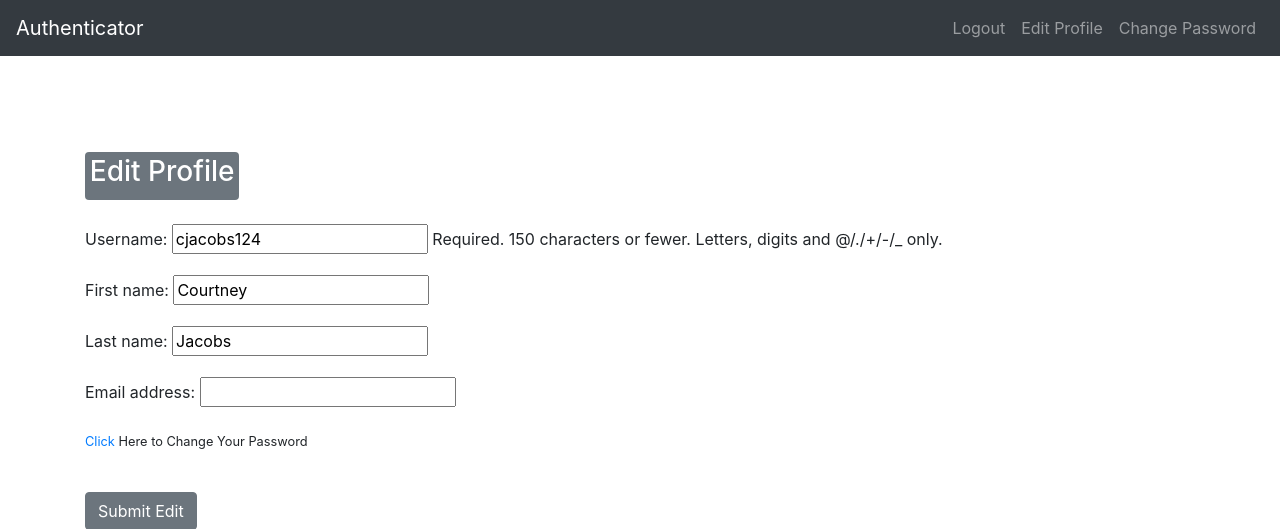
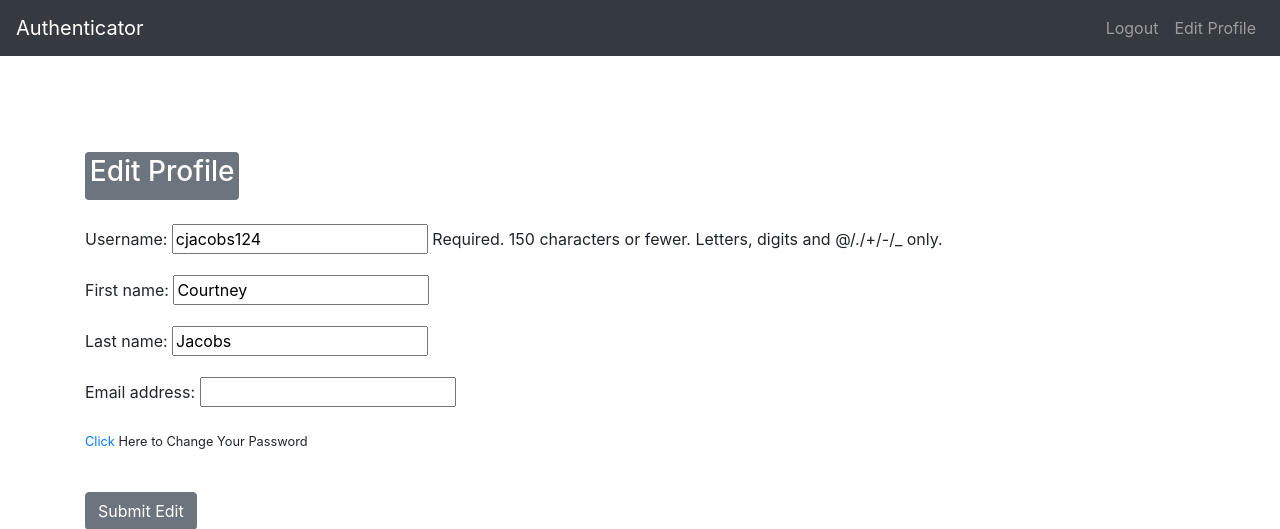
Before and after one commit to courthub74/Authentication-App, a Django app: page /edit/ in a window 1280 px wide. Shown: the top 529 px of the page. Run offline with Django 3.2, Linux system fonts and the light colour scheme; a user stored in the database is signed in; some libraries are stand-ins or nearby versions.

Commit message:
Done Dunn

```diff
--- a/authenticateone/templates/authenticate/base.html
+++ b/authenticateone/templates/authenticate/base.html
@@ -27,10 +27,6 @@
 
         <li class="nav-item">
           <a class="nav-link" href="{% url 'edit' %}">Edit Profile</a>
-        </li>
-
-        <li class="nav-item">
-          <a class="nav-link" href="{% url 'change_password' %}">Change Password</a>
         </li>
 
       {% else %}
```
